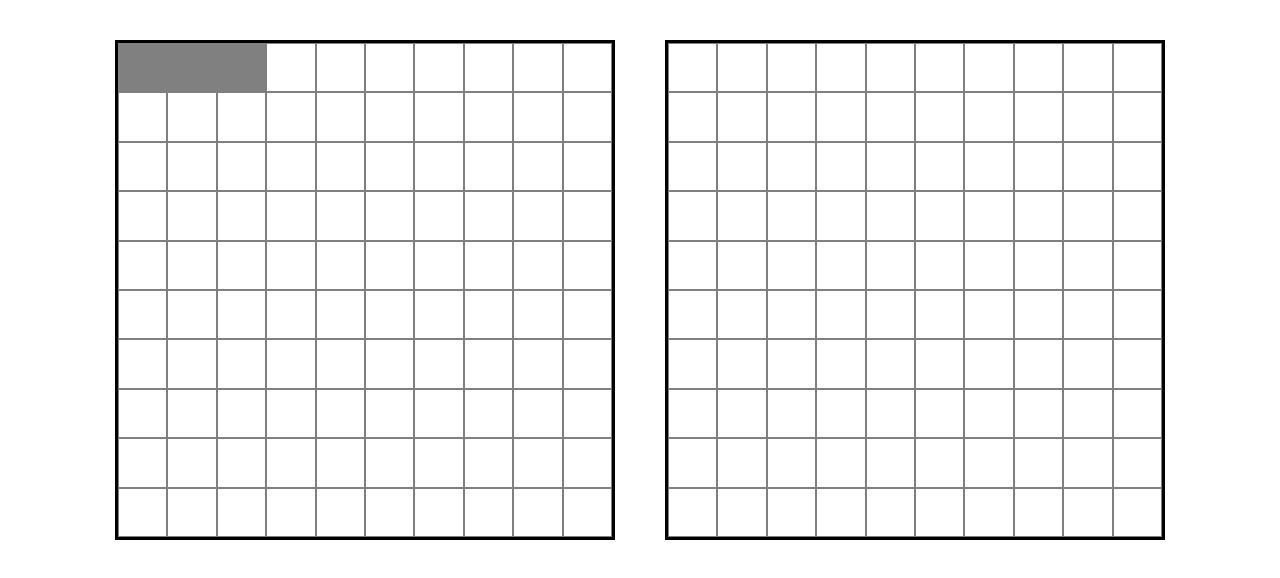
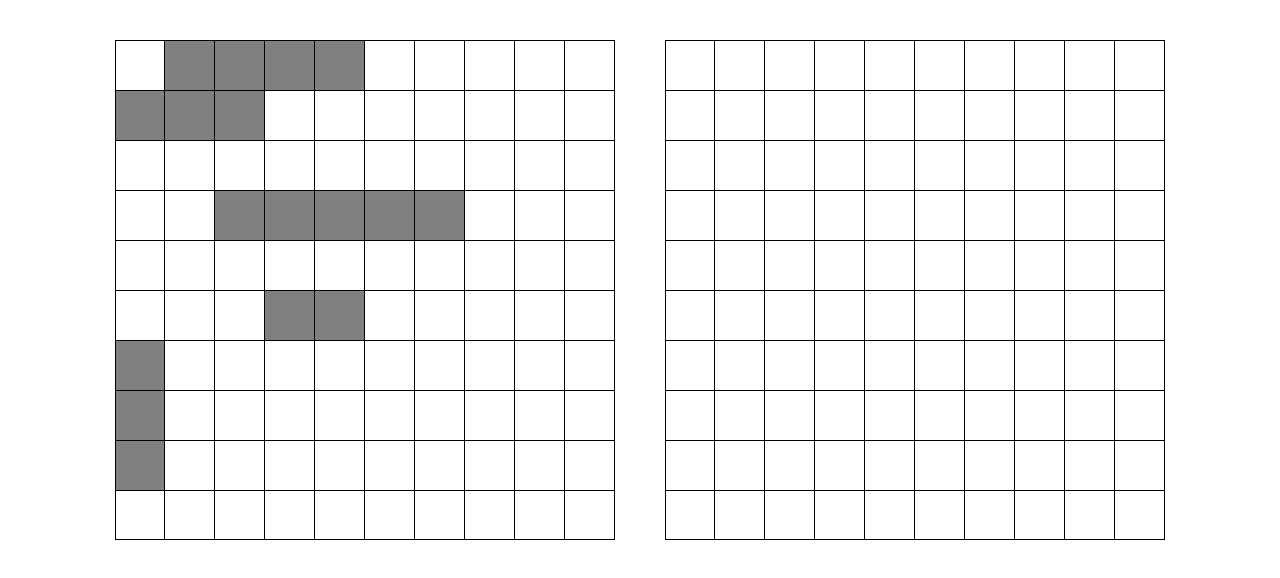
Before and after one commit to tlupien-personal/odin-battleship, a website built with webpack: page src/template.html in a window 1280 px wide. Built offline with nearby package versions, Linux system fonts and the light colour scheme.

Commit message:
Place ships randomly at start + minor style change

```diff
--- a/src/boardView.js
+++ b/src/boardView.js
@@ -15,6 +15,12 @@ class BoardView {
       for (let j = board.lb; j <= board.ub; j++) {
         const square = document.createElement("div");
         square.classList.add("square");
+        if (i === board.ub) {
+          square.classList.add("last-row");
+        }
+        if (j === board.lb) {
+          square.classList.add("first-col");
+        }
         square.setAttribute("data-row", i);
         square.setAttribute("data-col", j);
         square.setAttribute("data-board-id", boardId);
--- a/src/gameController.js
+++ b/src/gameController.js
@@ -12,15 +12,34 @@ class GameController {
     this.player1 = new Player(new GameBoard("player-1"), true);
     this.player2 = new Player(new GameBoard("player-2"), false);
     this.computer = new ComputerMoveSource(this.player1.board, "random");
-    // probably not right ^
-    this.player1.board.placeShip(0, 0, new Ship(3, false));
-    this.player2.board.placeShip(0, 0, new Ship(3, false));
+
+    const shipLengths = [5, 4, 3, 3, 2];
+    for (const player of [this.player1, this.player2]) {
+      console.log(player.board.id);
+      for (const l of shipLengths) {
+        console.log(l);
+        let placed = false;
+        while (!placed) {
+          const ship = new Ship(l);
+          if (Math.random() >= 0.5) {
+            ship.flip();
+          }
+          const row = Math.floor(Math.random() * player.board.ub);
+          const col = Math.floor(Math.random() * player.board.ub);
+          if (player.board.canPlaceShip(row, col, ship)) {
+            player.board.placeShip(row, col, ship);
+            placed = true;
+          }
+        }
+      }
+    }
 
     this.view = new BoardView();
 
     this.view.initializeBoard(this.player1.board, () => {});
     this.view.toggleShips(this.player1.board);
     this.view.initializeBoard(this.player2.board, (e) => this.#doHumanTurn(e));
+    // this.view.toggleShips(this.player2.board);
 
     this.attacker = this.player1;
     this.defender = this.player2;
--- a/src/style.css
+++ b/src/style.css
@@ -11,12 +11,20 @@
 .board {
   width: 100%;
   height: 100%;
-  border: 3px solid black;
   display: grid;
 }
 
 .square {
-  border: 1px solid grey;
+  border-top: 1px solid black;
+  border-right: 1px solid black;
+}
+
+.square.first-col {
+  border-left: 1px solid black;
+}
+
+.square.last-row {
+  border-bottom: 1px solid black;
 }
 
 .ship {
@@ -32,5 +40,5 @@
 }
 
 .sunk {
-  background-color: black;
+  background-color: green;
 }
```
